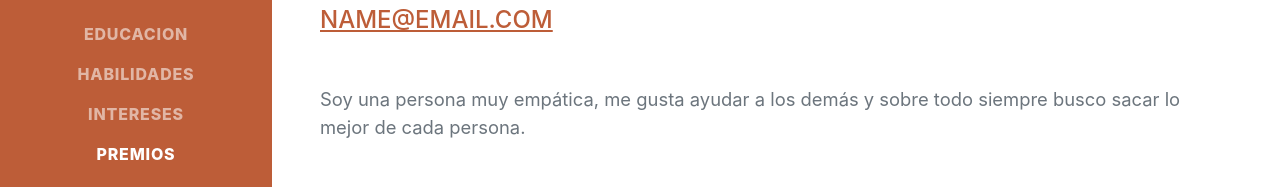
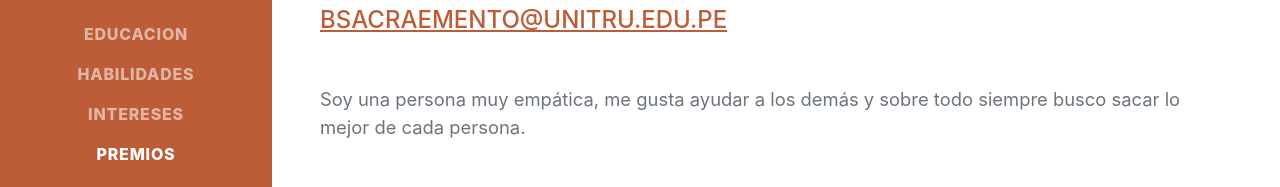
Before and after one commit to BrendaSacramentoChavez/Curriculum-vitae, a plain HTML site: page index.html in a window 1280 px wide. Shown: the part 438-625 px from the top of the page. Drawn offline with nearby package versions, Linux system fonts and the light colour scheme; a web font is replaced by a local one.

Commit message:
Update index.html

```diff
--- a/index.html
+++ b/index.html
@@ -45,7 +45,7 @@
                     </h1>
                     <div class="subheading mb-5">
                         Los cedros #181 · La Esperanza, Telefono· 902554283 ·
-                        <a href=bsacraemento@unitru.edu.pe>name@email.com</a>
+                        <a href=bsacraemento@unitru.edu.pe>bsacraemento@unitru.edu.pe</a>
                     </div>
                     <p class="lead mb-5">Soy una persona muy empática, me gusta ayudar a los demás y sobre todo siempre busco sacar lo mejor de cada persona.</p>
                     <div class="social-icons">
```
